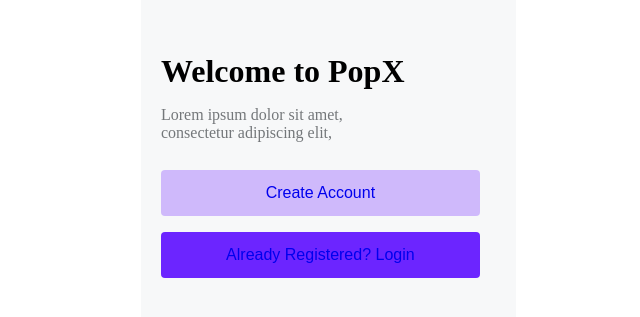
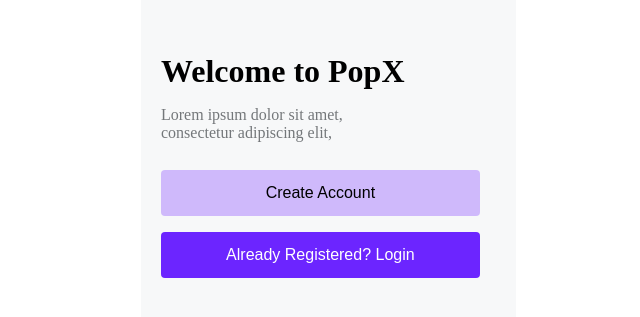
Before and after one commit to raj87gupta/educase, a React (Create React App) app: page / in a window 1280 px wide. Shown: the part 267-584 px from the top of the page, without its empty margins (243-883 px from the left). Built offline with nearby package versions, Linux system fonts and the light colour scheme.

Commit message:
Form.jsx

```diff
--- a/src/Compn/Form.jsx
+++ b/src/Compn/Form.jsx
@@ -1,4 +1,3 @@
-import { HashLink } from "react-router-hash-link";
 import React from "react";
 import "../Style/Form.css";
 const Form = () => {
@@ -8,12 +7,16 @@ const Form = () => {
       <p className="lorem">
         Lorem ipsum dolor sit amet, consectetur adipiscing elit,
       </p>
+      <form action="/create">
       <button className="button2">
-        <HashLink to={"/create"}>Create Account</HashLink>
+        Create Account
       </button>
+      </form>
+      <form action="/signin">
       <button className="button1">
-        <HashLink to={"/signin"}>Already Registered? Login</HashLink>
+        Already Registered? Login
       </button>
+      </form>
     </div>
   );
 };
```
